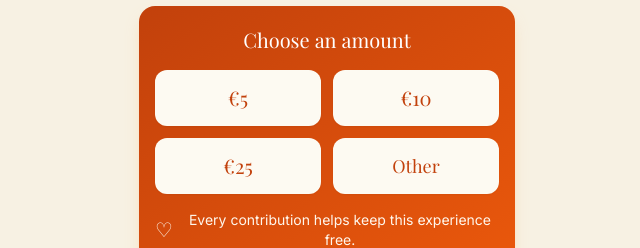
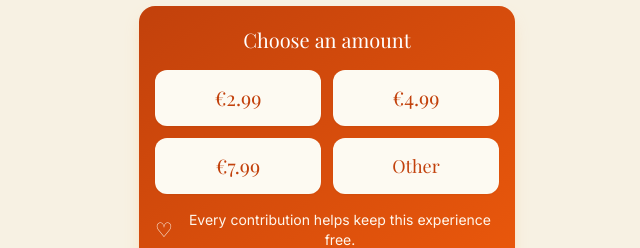
Before and after one commit to lepilo00/Pnyx, a React (Vite) app: page /support in a window 1280 px wide. Shown: the part 550-798 px from the top of the page, without its empty margins (313-953 px from the left). Built offline with nearby package versions, Linux system fonts and the light colour scheme; no server answers.

Commit message:
commit: update suggested donation amounts
- change presets to €2.99, €4.99, and €7.99
- keep the custom donation option

```diff
--- a/src/components/DonationQrPanel.tsx
+++ b/src/components/DonationQrPanel.tsx
@@ -23,7 +23,7 @@ interface DonationQrPanelProps {
 }
 
 export default function DonationQrPanel({
-  presets = [5, 10, 25],
+  presets = [2.99, 4.99, 7.99],
   fixedAmount,
   remittanceText,
   confirmLabel,
--- a/src/pages/ListenPage.tsx
+++ b/src/pages/ListenPage.tsx
@@ -378,7 +378,7 @@ function DonationSection({ donationVisible, selfReported, onShowDonation, onConf
       ? <button className="listen-donation-primary" onClick={onShowDonation}>{t('listen.bonusTransition.contribute')}</button>
       : selfReported
         ? <p className="listen-donation-thanks" role="status">{t('listen.bonusTransition.selfReportedThanks')}</p>
-        : <DonationPanelBoundary fallback={<p className="listen-donation-loading" role="alert">{t('forms.email.errorGeneric')}</p>}><Suspense fallback={<p className="listen-donation-loading">{t('common.loading')}</p>}><DonationQrPanel presets={[5, 10, 25]} remittanceText={DONATION.remittanceText} confirmLabel={t('listen.bonusTransition.selfReport')} onConfirm={onConfirm} /></Suspense></DonationPanelBoundary>}
+        : <DonationPanelBoundary fallback={<p className="listen-donation-loading" role="alert">{t('forms.email.errorGeneric')}</p>}><Suspense fallback={<p className="listen-donation-loading">{t('common.loading')}</p>}><DonationQrPanel presets={[2.99, 4.99, 7.99]} remittanceText={DONATION.remittanceText} confirmLabel={t('listen.bonusTransition.selfReport')} onConfirm={onConfirm} /></Suspense></DonationPanelBoundary>}
   </section>
 }
 
--- a/src/pages/SupportPage.tsx
+++ b/src/pages/SupportPage.tsx
@@ -44,7 +44,7 @@ export default function SupportPage() {
             <>
               <h2 className="font-serif text-xl text-white text-center mb-4">{t('support.chooseAmount')}</h2>
               <div className="grid grid-cols-2 gap-3">
-                {[5, 10, 25].map((amount) => (
+                {[2.99, 4.99, 7.99].map((amount) => (
                   <button
                     key={amount}
                     onClick={() => { setSelectedAmount(amount); setShowCustom(false) }}
```
